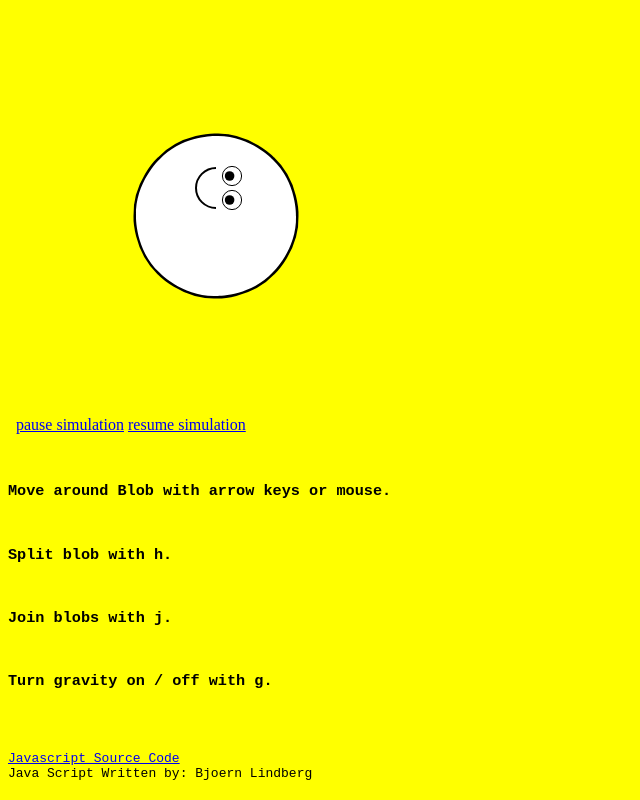
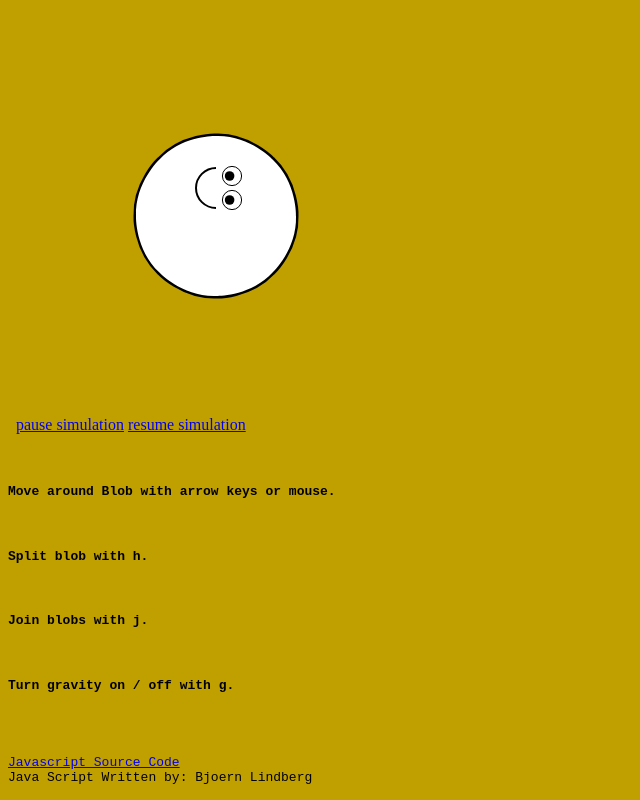
Before and after one commit to prwitt/webapp-kube-demo, a plain HTML site: page www/index.html in a window 1280 px wide. Shown: the whole page, without its empty margins (0-640 px from the left). Drawn offline with Linux system fonts and the light colour scheme.

Commit message:
New Cluster Config

```diff
--- a/www/index.html
+++ b/www/index.html
@@ -2,7 +2,7 @@
 <head>
 <title>Blob Sallad</title>
 </head>
-<body bgcolor=yellow>
+<body bgcolor=cian>
 
 <iframe src="iframedsallad.html" height="440" width="640" frameborder="0" scrolling="no">
    Your browser dosen't support iframes, click <a href="example2.html">here</a> to view the example.
@@ -11,10 +11,10 @@
 <tt>
 <br>
 <br>
-<h3>Move around Blob with arrow keys or mouse.</h3> <br>
-<h3>Split blob with h.</h3> <br>
-<h3>Join blobs with j.</h3> <br>
-<h3>Turn gravity on / off with g.</h3><br>
+<h4>Move around Blob with arrow keys or mouse.</h4> <br>
+<h4>Split blob with h.</h4> <br>
+<h4>Join blobs with j.</h4> <br>
+<h4>Turn gravity on / off with g.</h4><br>
 <br>
 <br>
 <a href="blobsallad.js">Javascript Source Code</a><br>
```
